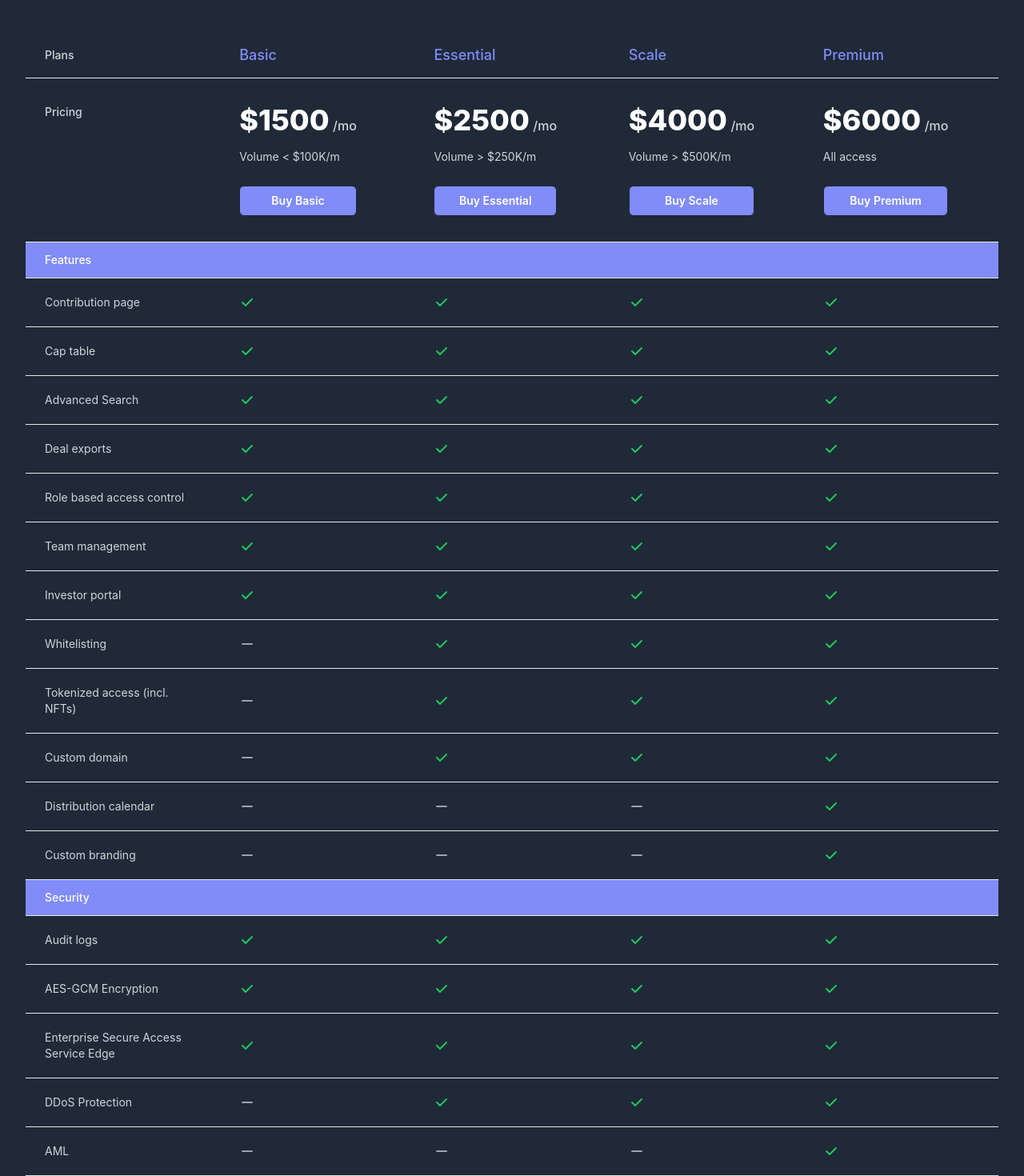
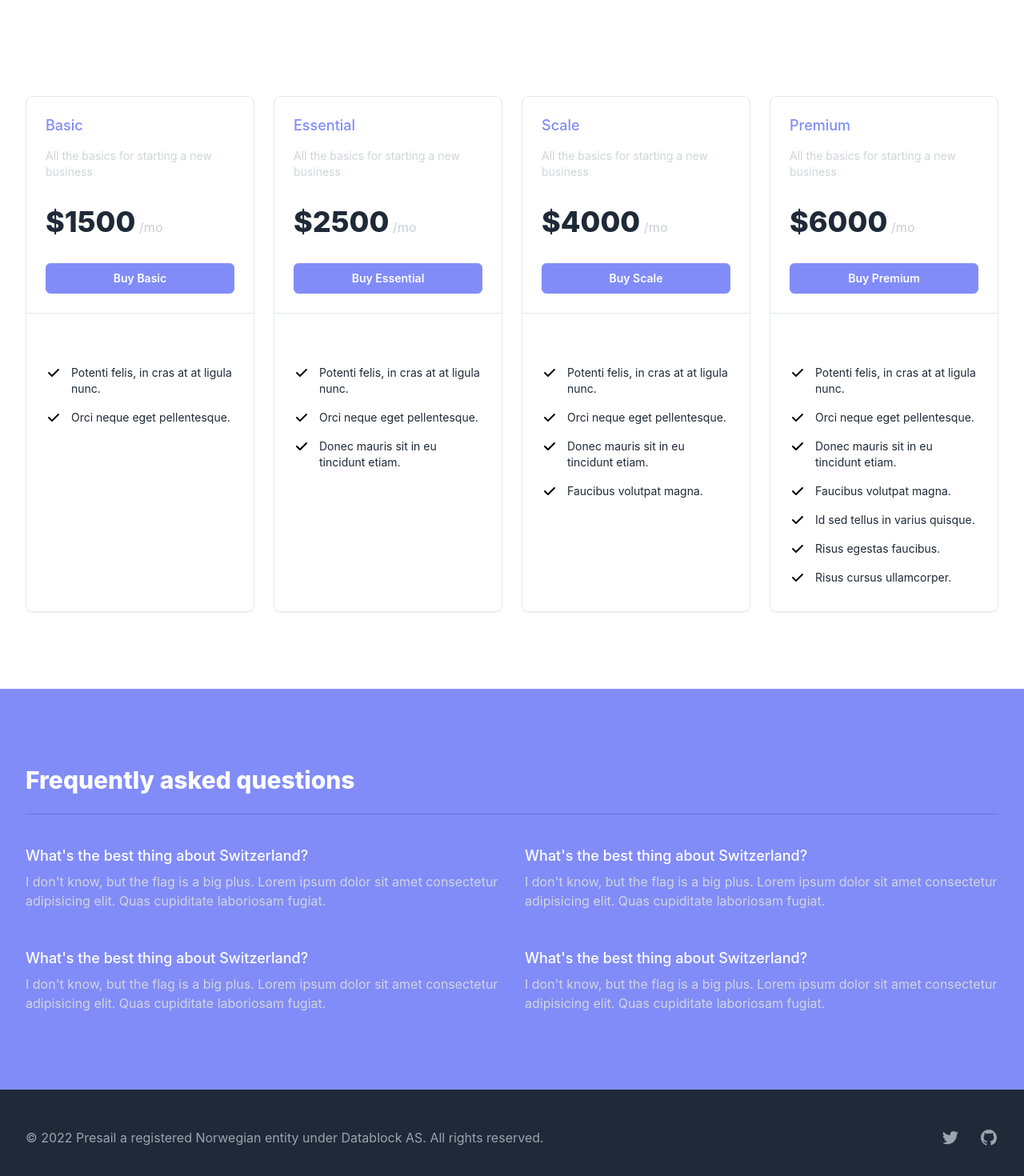
Before and after one commit to datablock-ai/presail-website, a Next.js app: page /pricing in a window 1280 px wide. Shown: the part 500-1970 px from the top of the page at 80% size. Built offline with nearby package versions, Linux system fonts and the light colour scheme.

Commit message:
Set all indigo colors to same value, and add Link element on mobile

```diff
--- a/components/Explainer.js
+++ b/components/Explainer.js
@@ -18,7 +18,7 @@ export default function Example() {
       </div>
       <div className="max-w-4xl mx-auto px-4 sm:px-6 lg:max-w-7xl lg:px-8 xl:grid xl:grid-cols-2 xl:grid-flow-col-dense xl:gap-x-8">
         <div className="relative pt-12 pb-64 sm:pt-24 sm:pb-64 xl:col-start-1 xl:pb-24">
-          <h2 className="text-sm font-semibold text-indigo-300 tracking-wide uppercase">Move to Presail</h2>
+          <h2 className="text-sm font-semibold text-indigo-400 tracking-wide uppercase">Move to Presail</h2>
           <p className="mt-3 text-3xl font-extrabold text-white">
             Direct the time Presail saves you into sourcing investments, winning new deals, and helping projects grow
           </p>
--- a/components/Faq.js
+++ b/components/Faq.js
@@ -32,12 +32,12 @@ export default function Example() {
     <div className="bg-indigo-400">
       <div className="max-w-7xl mx-auto py-16 px-4 sm:py-24 sm:px-6 lg:px-8">
         <h2 className="text-3xl font-extrabold text-white">Frequently asked questions</h2>
-        <div className="mt-6 border-t border-indigo-300 border-opacity-25 pt-10">
+        <div className="mt-6 border-t border-indigo-900 border-opacity-25 pt-10">
           <dl className="space-y-10 md:space-y-0 md:grid md:grid-cols-2 md:gap-x-8 md:gap-y-12">
             {faqs.map((faq) => (
               <div key={faq.id}>
                 <dt className="text-lg leading-6 font-medium text-white">{faq.question}</dt>
-                <dd className="mt-2 text-base text-indigo-200">{faq.answer}</dd>
+                <dd className="mt-2 text-base text-gray-300">{faq.answer}</dd>
               </div>
             ))}
           </dl>
--- a/components/Features.js
+++ b/components/Features.js
@@ -57,7 +57,7 @@ export default function Example() {
 
         <div className="relative lg:grid lg:grid-cols-3 lg:gap-x-8">
           <div className="lg:col-span-1">
-            <h2 className="text-3xl font-extrabold tracking-tight text-indigo-500 sm:text-4xl">
+            <h2 className="text-3xl font-extrabold tracking-tight text-indigo-400 sm:text-4xl">
               Presail benefits
             </h2>
           </div>
@@ -65,7 +65,7 @@ export default function Example() {
             {features.map((feature) => (
               <div key={feature.name}>
                 <dt>
-                  <div className="flex items-center justify-center h-12 w-12 rounded-md bg-indigo-500 text-white">
+                  <div className="flex items-center justify-center h-12 w-12 rounded-md bg-indigo-400 text-white">
                     <feature.icon className="h-6 w-6" aria-hidden="true" />
                   </div>
                   <p className="mt-5 text-lg leading-6 font-medium text-white">{feature.name}</p>
--- a/components/Footer.js
+++ b/components/Footer.js
@@ -37,7 +37,7 @@ export default function Example() {
           ))}
         </div>
         <div className="mt-8 md:mt-0 md:order-1">
-          <p className="text-center text-base text-gray-400">&copy; 2022 Presail. All rights reserved.</p>
+          <p className="text-center text-base text-gray-400">&copy; 2022 Presail a registered Norwegian entity under Datablock AS. All rights reserved.</p>
         </div>
       </div>
     </footer>
--- a/components/Hamza.js
+++ b/components/Hamza.js
@@ -2,7 +2,7 @@ export default function Hamza() {
   return (
     <div className="relative py-16 bg-gray-800">
       <div className="hidden absolute top-0 inset-x-0 h-1/2 bg-gray-800 lg:block" aria-hidden="true" />
-      <div className="max-w-7xl mx-auto bg-indigo-600 lg:bg-transparent lg:px-8">
+      <div className="max-w-7xl mx-auto bg-indigo-400 lg:bg-transparent lg:px-8">
         <div className="lg:grid lg:grid-cols-12">
           <div className="relative z-10 lg:col-start-1 lg:row-start-1 lg:col-span-4 lg:py-16 lg:bg-transparent">
             <div className="absolute inset-x-0 h-1/2 bg-gray-800 lg:hidden" aria-hidden="true" />
@@ -17,7 +17,7 @@ export default function Hamza() {
             </div>
           </div>
 
-          <div className="relative bg-indigo-600 lg:col-start-3 lg:row-start-1 lg:col-span-10 lg:rounded-3xl lg:grid lg:grid-cols-10 lg:items-center">
+          <div className="relative bg-indigo-400 lg:col-start-3 lg:row-start-1 lg:col-span-10 lg:rounded-3xl lg:grid lg:grid-cols-10 lg:items-center">
             <div className="hidden absolute inset-0 overflow-hidden rounded-3xl lg:block" aria-hidden="true">
               <svg
                 className="absolute bottom-full left-full transform translate-y-1/3 -translate-x-2/3 xl:bottom-auto xl:top-0 xl:translate-y-0"
@@ -72,7 +72,7 @@ export default function Hamza() {
                Want to know how we can implement Presail for you?
               </p>
               <a
-                className="block w-full py-3 px-5 text-center bg-white border border-transparent rounded-md shadow-md text-base font-medium text-indigo-700 hover:bg-gray-50 sm:inline-block sm:w-auto"
+                className="block w-full py-3 px-5 text-center bg-white border border-transparent rounded-md shadow-md text-base font-medium text-indigo-400 hover:bg-gray-50 sm:inline-block sm:w-auto"
                 href="https://t.me/zerocap"
               >
                 Contact me on Telegram
--- a/components/Hero.js
+++ b/components/Hero.js
@@ -36,7 +36,7 @@ export default function Example() {
                     href="https://presail.recruitee.com/"
                     className="inline-flex items-center text-white bg-gray-900 rounded-full p-1 pr-2 sm:text-base lg:text-sm xl:text-base hover:text-gray-200"
                   >
-                    <span className="px-3 py-0.5 text-white text-xs font-semibold leading-5 uppercase tracking-wide bg-indigo-500 rounded-full">
+                    <span className="px-3 py-0.5 text-white text-xs font-semibold leading-5 uppercase tracking-wide bg-indigo-400 rounded-full">
                       We're hiring
                     </span>
                     <span className="ml-4 text-sm">Visit our careers page</span>
@@ -88,7 +88,7 @@ export default function Example() {
                       <p className="mb-20 text-gray-300 text-base">Want to know how we can implement Presail for you? Let's chat!</p>
                       <a
                         href="https://t.me/zerocap"
-                        className="w-full flex items-center justify-center px-8 py-3 border border-transparent text-base font-medium rounded-md text-white bg-indigo-700 hover:bg-indigo-900 md:py-4 md:text-lg md:px-10"
+                        className="w-full flex items-center justify-center px-8 py-3 border border-transparent text-base font-medium rounded-md text-white bg-indigo-400 hover:bg-indigo-900 md:py-4 md:text-lg md:px-10"
                       >
                         Schedule a demo
                       </a>
--- a/components/Tiers.js
+++ b/components/Tiers.js
@@ -1,261 +1,88 @@
 /* This example requires Tailwind CSS v2.0+ */
-import { Fragment } from 'react'
-import { CheckIcon, MinusIcon } from '@heroicons/react/solid'
+import { CheckIcon } from '@heroicons/react/solid'
 
 const tiers = [
   {
     name: 'Basic',
     href: '#',
     priceMonthly: 1500,
-    description: 'Volume < $100K/m'
-
+    description: 'All the basics for starting a new business',
+    includedFeatures: ['Potenti felis, in cras at at ligula nunc.', 'Orci neque eget pellentesque.'],
   },
   {
     name: 'Essential',
     href: '#',
     priceMonthly: 2500,
-    description: 'Volume > $250K/m'
-
+    description: 'All the basics for starting a new business',
+    includedFeatures: [
+      'Potenti felis, in cras at at ligula nunc. ',
+      'Orci neque eget pellentesque.',
+      'Donec mauris sit in eu tincidunt etiam.',
+    ],
   },
   {
     name: 'Scale',
     href: '#',
     priceMonthly: 4000,
-    description: 'Volume > $500K/m'
-
+    description: 'All the basics for starting a new business',
+    includedFeatures: [
+      'Potenti felis, in cras at at ligula nunc. ',
+      'Orci neque eget pellentesque.',
+      'Donec mauris sit in eu tincidunt etiam.',
+      'Faucibus volutpat magna.',
+    ],
   },
   {
     name: 'Premium',
     href: '#',
     priceMonthly: 6000,
-    description: 'All access'
-  },
-]
-const sections = [
-  {
-    name: 'Features',
-    features: [
-      { name: 'Contribution page', tiers: { Basic: true, Essential: true, Scale: true, Premium: true } },
-      { name: 'Cap table', tiers: { Basic: true, Essential: true, Scale: true, Premium: true } },
-      { name: 'Advanced Search', tiers: { Basic: true, Essential: true, Scale: true, Premium: true } },
-      { name: 'Deal exports', tiers: { Basic: true, Essential: true, Scale: true, Premium: true } },
-      { name: 'Role based access control', tiers: { Basic: true, Essential: true, Scale: true, Premium: true } },
-      { name: 'Team management', tiers: { Basic: true, Essential: true, Scale: true, Premium: true } },
-      { name: 'Investor portal', tiers: { Basic: true, Essential: true, Scale: true, Premium: true } },
-      { name: 'Whitelisting', tiers: { Basic: false, Essential: true, Scale: true, Premium: true } },
-      { name: 'Tokenized access (incl. NFTs)', tiers: { Basic: false, Essential: true, Scale: true, Premium: true } },
-      { name: 'Custom domain', tiers: { Basic: false, Essential: true, Scale: true, Premium: true } },
-      { name: 'Distribution calendar', tiers: { Basic: false, Essential: false, Scale: false, Premium: true } },
-      { name: 'Custom branding', tiers: { Basic: false, Essential: false, Scale: false, Premium: true } },
-    ],
-  },
-  {
-    name: 'Security',
-    features: [
-      { name: 'Audit logs', tiers: { Basic: true, Essential: true, Scale: true, Premium: true } },
-      { name: 'AES-GCM Encryption', tiers: { Basic: true, Essential: true, Scale: true, Premium: true } },
-      { name: 'Enterprise Secure Access Service Edge', tiers: { Basic: true, Essential: true, Scale: true, Premium: true } },
-      { name: 'DDoS Protection', tiers: { Basic: false, Essential: true, Scale: true, Premium: true } },
-      { name: 'AML', tiers: { Basic: false, Essential: false, Scale: false, Premium: true } },
-    ],
-  },
-  {
-    name: 'Support',
-    features: [
-      { name: '7-day support', tiers: { Basic: true, Essential: true, Scale: true, Premium: true } },
-      { name: 'Dedicated support agent', tiers: { Basic: true, Essential: true, Scale: true, Premium: true } },
+    description: 'All the basics for starting a new business',
+    includedFeatures: [
+      'Potenti felis, in cras at at ligula nunc. ',
+      'Orci neque eget pellentesque.',
+      'Donec mauris sit in eu tincidunt etiam.',
+      'Faucibus volutpat magna.',
+      'Id sed tellus in varius quisque.',
+      'Risus egestas faucibus.',
+      'Risus cursus ullamcorper.',
     ],
   },
 ]
 
-function classNames(...classes) {
-  return classes.filter(Boolean).join(' ')
-}
-
 export default function Example() {
   return (
-    <div className="bg-gray-800">
-      <div className="max-w-7xl mx-auto bg-gray-800 py-16 sm:py-24 sm:px-6 lg:px-8">
-        {/* xs to lg */}
-        <div className="max-w-2xl mx-auto space-y-16 lg:hidden">
-          {tiers.map((tier, tierIdx) => (
-            <section key={tier.name}>
-              <div className="px-4 mb-8">
+    <div className="bg-white">
+      <div className="max-w-7xl mx-auto py-24 px-4 sm:px-6 lg:px-8">
+        <div className="mt-12 space-y-4 sm:mt-16 sm:space-y-0 sm:grid sm:grid-cols-2 sm:gap-6 lg:max-w-4xl lg:mx-auto xl:max-w-none xl:mx-0 xl:grid-cols-4">
+          {tiers.map((tier) => (
+            <div key={tier.name} className="border border-gray-200 rounded-lg shadow-sm divide-y divide-gray-200">
+              <div className="p-6">
                 <h2 className="text-lg leading-6 font-medium text-indigo-400">{tier.name}</h2>
-                <p className="mt-4">
-                  <span className="text-4xl font-extrabold text-white">${tier.priceMonthly}</span>{' '}
+                <p className="mt-4 text-sm text-gray-300">{tier.description}</p>
+                <p className="mt-8">
+                  <span className="text-4xl font-extrabold text-gray-800">${tier.priceMonthly}</span>{' '}
                   <span className="text-base font-medium text-gray-300">/mo</span>
                 </p>
-
                 <a
                   href={tier.href}
-                  className="mt-6 block border border-gray-800 rounded-md bg-indigo-400 w-full py-2 text-sm font-semibold text-white text-center hover:bg-indigo-900"
+                  className="mt-8 block w-full bg-indigo-400 border border-indigo-400 rounded-md py-2 text-sm font-semibold text-white text-center hover:bg-indigo-900"
                 >
                   Buy {tier.name}
                 </a>
               </div>
-
-              {sections.map((section) => (
-                <table key={section.name} className="w-full">
-                  <caption className="bg-indigo-400 border-t border-indigo-400 py-3 px-4 text-sm font-medium text-gray-300 text-left">
-                    {section.name}
-                  </caption>
-                  <thead>
-                    <tr>
-                      <th className="sr-only" scope="col">
-                        Feature
-                      </th>
-                      <th className="sr-only" scope="col">
-                        Included
-                      </th>
-                    </tr>
-                  </thead>
-                  <tbody className="divide-y divide-gray-200">
-                    {section.features.map((feature) => (
-                      <tr key={feature.name} className="border-t border-gray-200">
-                        <th className="py-5 px-4 text-sm font-normal text-gray-300 text-left" scope="row">
-                          {feature.name}
-                        </th>
-                        <td className="py-5 pr-4">
-                          {typeof feature.tiers[tier.name] === 'string' ? (
-                            <span className="block text-sm text-gray-700 text-right">{feature.tiers[tier.name]}</span>
-                          ) : (
-                            <>
-                              {feature.tiers[tier.name] === true ? (
-                                <CheckIcon className="ml-auto h-5 w-5 text-green-500" aria-hidden="true" />
-                              ) : (
-                                <MinusIcon className="ml-auto h-5 w-5 text-gray-400" aria-hidden="true" />
-                              )}
-
-                              <span className="sr-only">{feature.tiers[tier.name] === true ? 'Yes' : 'No'}</span>
-                            </>
-                          )}
-                        </td>
-                      </tr>
-                    ))}
-                  </tbody>
-                </table>
-              ))}
-
-              <div
-                className={classNames(
-                  tierIdx < tiers.length - 1 ? 'py-5 border-b' : 'pt-5',
-                  'border-t border-gray-200 px-4'
-                )}
-              >
-                <a
-                  href={tier.href}
-                  className="block w-full bg-indigo-400 border border-gray-800 rounded-md py-2 text-sm font-semibold text-white text-center hover:bg-indigo-900"
-                >
-                  Buy {tier.name}
-                </a>
+              <div className="pt-6 pb-8 px-6">
+                <h3 className="text-xs font-medium text-white tracking-wide uppercase">What's included</h3>
+                <ul role="list" className="mt-6 space-y-4">
+                  {tier.includedFeatures.map((feature) => (
+                    <li key={feature} className="flex space-x-3">
+                      <CheckIcon className="flex-shrink-0 h-5 w-5 text-green-500" aria-hidden="true" />
+                      <span className="text-sm text-gray-800">{feature}</span>
+                    </li>
+                  ))}
+                </ul>
               </div>
-            </section>
+            </div>
           ))}
-        </div>
-
-        {/* lg+ */}
-        <div className="hidden lg:block">
-          <table className="w-full h-px table-fixed">
-            <caption className="sr-only">Pricing plan comparison</caption>
-            <thead>
-              <tr>
-                <th className="pb-4 px-6 text-sm font-medium text-gray-300 text-left" scope="col">
-                  <span className="sr-only">Feature by</span>
-                  <span>Plans</span>
-                </th>
-                {tiers.map((tier) => (
-                  <th
-                    key={tier.name}
-                    className="w-1/5 pb-4 px-6 text-lg leading-6 font-medium text-indigo-400 text-left"
-                    scope="col"
-                  >
-                    {tier.name}
-                  </th>
-                ))}
-              </tr>
-            </thead>
-            <tbody className="border-t border-gray-200 divide-y divide-gray-200">
-              <tr>
-                <th className="py-8 px-6 text-sm font-medium text-gray-300 text-left align-top" scope="row">
-                  Pricing
-                </th>
-                {tiers.map((tier) => (
-                  <td key={tier.name} className="h-full py-8 px-6 align-top">
-                    <div className="relative h-full table">
-                      <p>
-                        <span className="text-4xl font-extrabold text-white">${tier.priceMonthly}</span>{' '}
-                        <span className="text-base font-medium text-gray-300">/mo</span>
-                      </p>
-                      <p className="mt-4 mb-16 text-sm text-gray-300">{tier.description}</p>
-                      <a
-                        href={tier.href}
-                        className="absolute bottom-0 flex-grow block w-full bg-indigo-400 border border-gray-800 rounded-md 5 py-2 text-sm font-semibold text-white text-center hover:bg-indigo-900"
-                      >
-                        Buy {tier.name}
-                      </a>
-                    </div>
-                  </td>
-                ))}
-              </tr>
-              {sections.map((section) => (
-                <Fragment key={section.name}>
-                  <tr>
-                    <th
-                      className="bg-indigo-400 py-3 pl-6 text-sm font-medium text-white text-left"
-                      colSpan={5}
-                      scope="colgroup"
-                    >
-                      {section.name}
-                    </th>
-                  </tr>
-                  {section.features.map((feature) => (
-                    <tr key={feature.name}>
-                      <th className="py-5 px-6 text-sm font-normal text-gray-300 text-left" scope="row">
-                        {feature.name}
-                      </th>
-                      {tiers.map((tier) => (
-                        <td key={tier.name} className="py-5 px-6">
-                          {typeof feature.tiers[tier.name] === 'string' ? (
-                            <span className="block text-sm text-indigo-400">{feature.tiers[tier.name]}</span>
-                          ) : (
-                            <>
-                              {feature.tiers[tier.name] === true ? (
-                                <CheckIcon className="h-5 w-5 text-green-500" aria-hidden="true" />
-                              ) : (
-                                <MinusIcon className="h-5 w-5 text-gray-400" aria-hidden="true" />
-                              )}
-
-                              <span className="sr-only">
-                                {feature.tiers[tier.name] === true ? 'Included' : 'Not included'} in {tier.name}
-                              </span>
-                            </>
-                          )}
-                        </td>
-                      ))}
-                    </tr>
-                  ))}
-                </Fragment>
-              ))}
-            </tbody>
-            <tfoot>
-              <tr className="border-t border-gray-200">
-                <th className="sr-only" scope="row">
-                  Choose your plan
-                </th>
-                {tiers.map((tier) => (
-                  <td key={tier.name} className="pt-5 px-6">
-                    <a
-                      href={tier.href}
-                      className="block w-full bg-indigo-400 border border-gray-800 rounded-md py-2 text-sm font-semibold text-white text-center hover:bg-indigo-900"
-                    >
-                      Buy {tier.name}
-                    </a>
-                  </td>
-                ))}
-              </tr>
-            </tfoot>
-          </table>
         </div>
       </div>
     </div>
--- a/postcss.config.js
+++ b/postcss.config.js
@@ -2,5 +2,6 @@ module.exports = {
   plugins: {
     tailwindcss: {},
     autoprefixer: {},
+    ...(process.env.NODE_ENV === 'production' ? { cssnano: {} } : {})
   },
 }
```
Also changed, not shown: components/Header.js (+7 -6 lines), components/PricingHero.js (+2 -8 lines), tailwind.config.js (+15 -4 lines).
